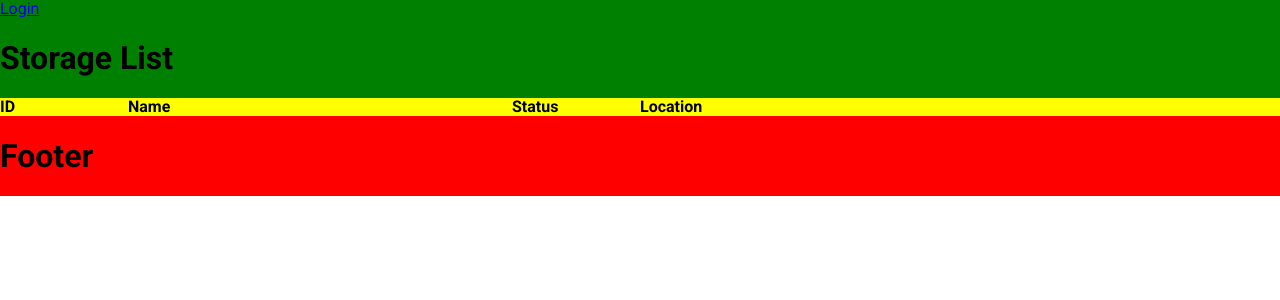
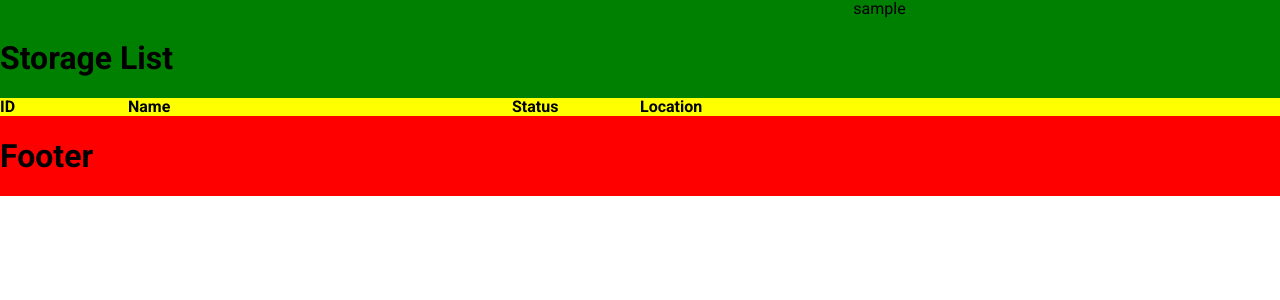
Before and after one commit to mmpc-nyc/inventory_mgmt, a Django app: page /storage/ in a window 1280 px wide. Shown: the top 300 px of the page. Run offline with Django 4.2, Linux system fonts and the light colour scheme; the visitor is signed in with stand-in values (Sample User, id 1); data that the repository does not hold is empty; style sheets or scripts are compiled from the project's sources; parts of the project's set-up code (start-up, migrations or seed data) failed here and were passed over.

Commit message:
added styling for components

```diff
--- /dev/null
+++ b/inventory/static/inventory/css/components.scss
@@ -0,0 +1,15 @@
+#top_navbar {
+  display: grid;
+  grid-template-areas: 'navbar_context_switcher navbar_links navbar_userinfo';
+  grid-template-columns: 1fr 1fr 1fr;
+
+  .navbar_links {
+    grid-area: navbar_links;
+  }
+  .navbar_context_switcher {
+    grid-area: navbar_context_switcher;
+  }
+  .navbar_userinfo {
+    grid-area: navbar_userinfo;
+  }
+}
--- a/inventory/static/inventory/css/style.scss
+++ b/inventory/static/inventory/css/style.scss
@@ -1,6 +1,7 @@
 @import "normalize";
 @import url('https://fonts.googleapis.com/css2?family=Roboto:wght@100;300;400;700&display=swap');
 @import "general";
+@import "components";
 
 html {
   font-family: "Roboto", "Lucida Grande", "DejaVu Sans", "Bitstream Vera Sans", Verdana, Arial, sans-serif;
@@ -9,9 +10,9 @@ html {
 body {
   display: grid;
   grid-template-areas:
-          'header header header'
+          '. header .'
           '. main .'
-          'footer footer footer'
+          '. footer .'
 ;
   grid-template-columns: auto minmax(700px, 1440px) auto;
 }
--- a/inventory/templates/inventory/components/navbar.html
+++ b/inventory/templates/inventory/components/navbar.html
@@ -1,5 +1,7 @@
-<nav id="top_nav">
-    <span class="navbar_link">
+<nav id="top_navbar">
+
+    <span class="navbar_context_switcher">{% include 'inventory/components/context_switcher.html' %}</span>
+    <span class="navbar_links">
         {% if user_context == 'manager' %}
             {% include 'inventory/components/navbar_links_for_manager.html' %}
         {% elif user_context == 'editor' %}
@@ -7,8 +9,13 @@
         {% elif user_context == 'customer' %}
             {% include 'inventory/components/navbar_links_for_customer.html' %}
         {% else %}
-            {% include 'inventory/components/btn.html' with link='login' text='Login' %}
         {% endif %}
     </span>
-    {% include 'inventory/components/context_switcher.html' %}
+    <span class="navbar_userinfo">
+    {% if request.user.is_authenticated %}
+        {{ request.user.username }}
+    {% else %}
+        {% include 'inventory/components/btn.html' with link='login' text='Login' %}
+    {% endif %}
+    </span>
 </nav>
--- a/inventory/templates/inventory/components/navbar_links_for_editor.html
+++ b/inventory/templates/inventory/components/navbar_links_for_editor.html
@@ -1,2 +1,3 @@
 <a class="navbar_link" href="{% url 'inventory:item_list' %}">Items</a>
 <a class="navbar_link" href="{% url 'inventory:job_list' %}">Jobs</a>
+<a class="navbar_link" href="{% url 'inventory:customer_list' %}">Customers</a>
--- a/inventory/templates/inventory/components/navbar_links_for_manager.html
+++ b/inventory/templates/inventory/components/navbar_links_for_manager.html
@@ -0,0 +1,3 @@
+<a class="navbar_link" href="{% url 'inventory:item_list' %}">Items</a>
+<a class="navbar_link" href="{% url 'inventory:job_list' %}">Jobs</a>
+<a class="navbar_link" href="{% url 'inventory:customer_list' %}">Customers</a>
--- /dev/null
+++ b/inventory/views/mixins.py
@@ -0,0 +1 @@
+from django.views.generic.base import ContextMixin
```
